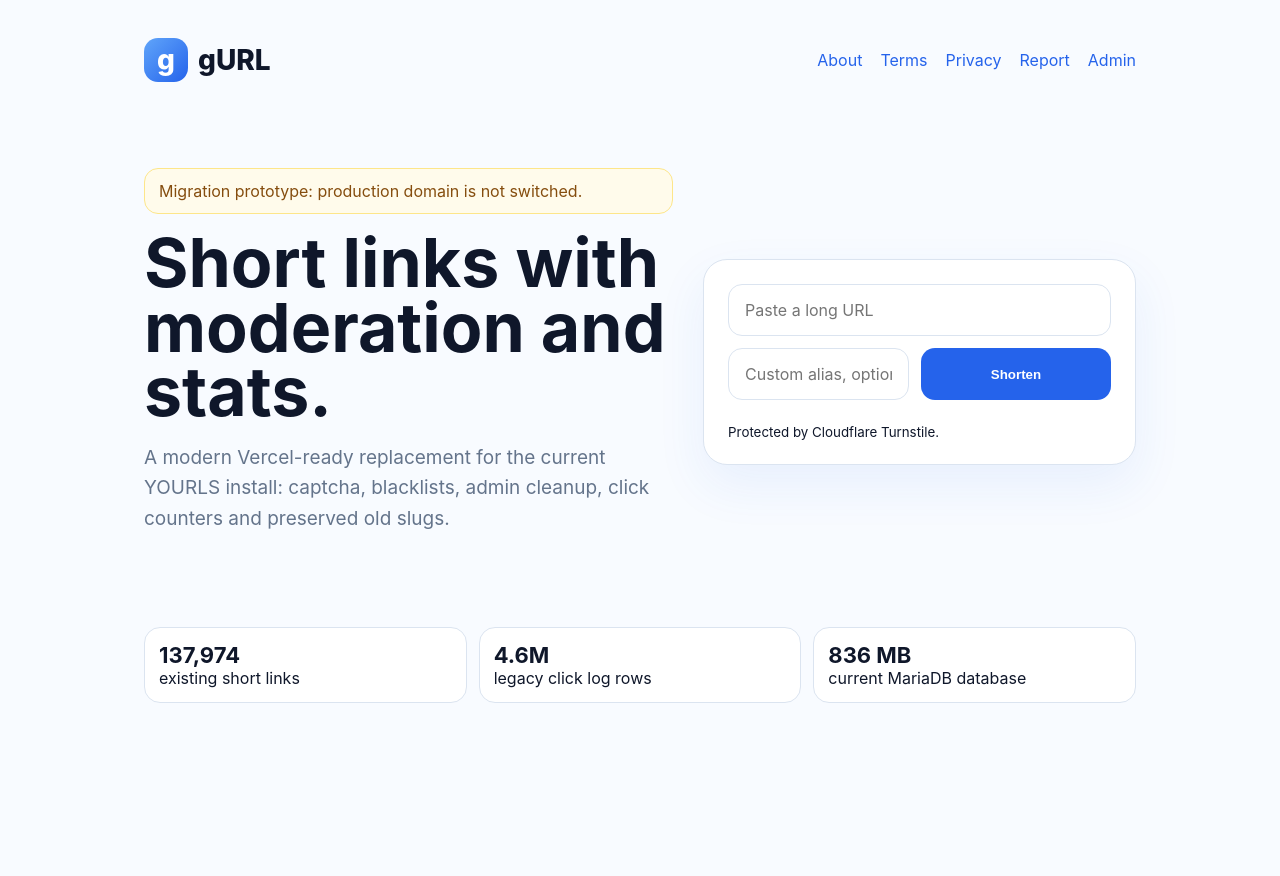
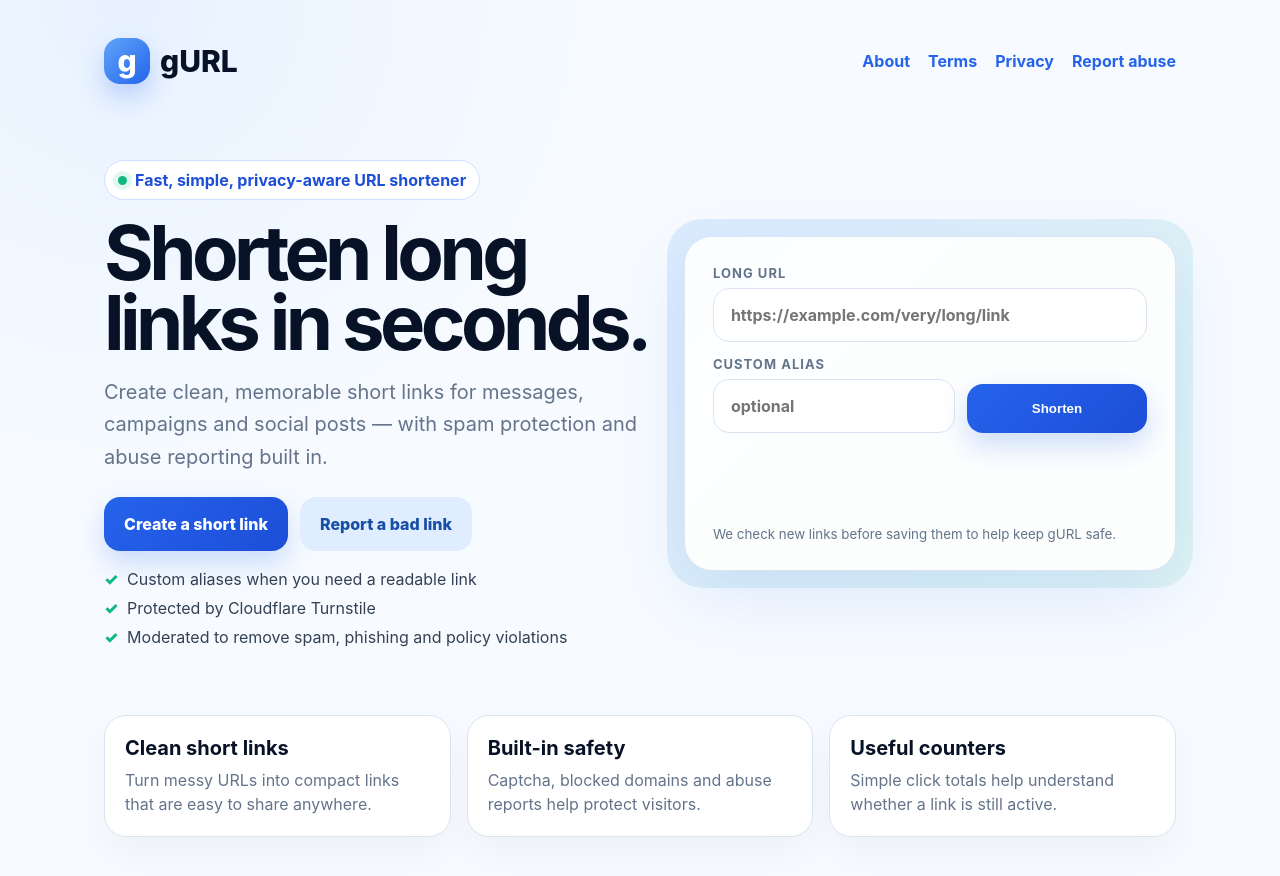
Before and after one commit to oliviajohns5/gurl-pro-next, a Next.js app: page / in a window 1280 px wide. Shown: the top 876 px of the page. Before the commit the page ends 800 px from the top, so only its background shows below. Built offline with nearby package versions, Linux system fonts and the light colour scheme; no server answers.

Commit message:
feat: polish public homepage and admin moderation UI

```diff
--- a/app/api/admin/links/route.ts
+++ b/app/api/admin/links/route.ts
@@ -1,4 +1,4 @@
-import { NextResponse } from 'next/server'
+import { NextRequest, NextResponse } from 'next/server'
 import { getClient } from '../../../../lib/db'
 
 export async function GET() {
@@ -7,3 +7,17 @@ export async function GET() {
   )
   return NextResponse.json({ links: result.rows })
 }
+
+export async function POST(req: NextRequest) {
+  const form = await req.formData()
+  const slug = String(form.get('slug') || '')
+  const status = String(form.get('status') || '')
+  if (!slug || !['active','blocked','deleted'].includes(status)) {
+    return NextResponse.json({ ok: false, error: 'Invalid moderation request' }, { status: 400 })
+  }
+  await getClient().execute({
+    sql: 'update links set status = ?, updated_at = datetime(\'now\') where slug = ?',
+    args: [status, slug],
+  })
+  return NextResponse.redirect(new URL('/admin', req.url), 303)
+}
--- a/app/page.tsx
+++ b/app/page.tsx
@@ -1,14 +1,47 @@
 export default function Home() {
   return <main className="shell">
-    <nav className="nav"><div className="brand"><span className="logo">g</span>gURL</div><div className="links"><a href="/about">About</a><a href="/terms">Terms</a><a href="/privacy">Privacy</a><a href="/report">Report</a><a href="/admin">Admin</a></div></nav>
+    <nav className="nav">
+      <div className="brand"><span className="logo">g</span><span>gURL</span></div>
+      <div className="links"><a href="/about">About</a><a href="/terms">Terms</a><a href="/privacy">Privacy</a><a href="/report">Report abuse</a></div>
+    </nav>
+
     <section className="hero">
-      <div><p className="notice">Migration prototype: production domain is not switched.</p><h1>Short links with moderation and stats.</h1><p className="lead">A modern Vercel-ready replacement for the current YOURLS install: captcha, blacklists, admin cleanup, click counters and preserved old slugs.</p></div>
-      <form className="card shorten" action="/api/shorten" method="post">
-        <input name="url" placeholder="Paste a long URL" />
-        <div className="row"><input name="slug" placeholder="Custom alias, optional" /><button className="btn">Shorten</button></div>
-        <div className="cf-turnstile" data-sitekey={process.env.NEXT_PUBLIC_TURNSTILE_SITE_KEY || process.env.TURNSTILE_SITE_KEY || ''}></div><small>Protected by Cloudflare Turnstile.</small>
+      <div className="hero-copy">
+        <p className="eyebrow">Fast, simple, privacy-aware URL shortener</p>
+        <h1>Shorten long links in seconds.</h1>
+        <p className="lead">Create clean, memorable short links for messages, campaigns and social posts — with spam protection and abuse reporting built in.</p>
+        <div className="hero-actions">
+          <a className="btn linkbtn" href="#shorten">Create a short link</a>
+          <a className="btn secondary linkbtn" href="/report">Report a bad link</a>
+        </div>
+        <ul className="trust-list">
+          <li>Custom aliases when you need a readable link</li>
+          <li>Protected by Cloudflare Turnstile</li>
+          <li>Moderated to remove spam, phishing and policy violations</li>
+        </ul>
+      </div>
+
+      <form id="shorten" className="card shorten hero-card" action="/api/shorten" method="post">
+        <label>
+          <span>Long URL</span>
+          <input name="url" placeholder="https://example.com/very/long/link" />
+        </label>
+        <div className="row">
+          <label>
+            <span>Custom alias</span>
+            <input name="slug" placeholder="optional" />
+          </label>
+          <button className="btn">Shorten</button>
+        </div>
+        <div className="cf-turnstile" data-sitekey={process.env.NEXT_PUBLIC_TURNSTILE_SITE_KEY || process.env.TURNSTILE_SITE_KEY || ''}></div>
+        <small>We check new links before saving them to help keep gURL safe.</small>
       </form>
     </section>
-    <section className="statgrid"><div className="stat"><b>137,974</b>existing short links</div><div className="stat"><b>4.6M</b>legacy click log rows</div><div className="stat"><b>836 MB</b>current MariaDB database</div></section>
+
+    <section className="featuregrid" aria-label="gURL features">
+      <div className="feature"><b>Clean short links</b><p>Turn messy URLs into compact links that are easy to share anywhere.</p></div>
+      <div className="feature"><b>Built-in safety</b><p>Captcha, blocked domains and abuse reports help protect visitors.</p></div>
+      <div className="feature"><b>Useful counters</b><p>Simple click totals help understand whether a link is still active.</p></div>
+    </section>
   </main>
 }
--- a/middleware.ts
+++ b/proxy.ts
@@ -1,6 +1,6 @@
 import { NextRequest, NextResponse } from 'next/server'
 
-export function middleware(req: NextRequest) {
+export function proxy(req: NextRequest) {
   if (!req.nextUrl.pathname.startsWith('/admin') && !req.nextUrl.pathname.startsWith('/api/admin')) return NextResponse.next()
   const user = process.env.ADMIN_USERNAME || 'admin'
   const pass = process.env.ADMIN_PASSWORD
```
Also changed, not shown: app/admin/page.tsx (+43 -2 lines), app/styles.css.
